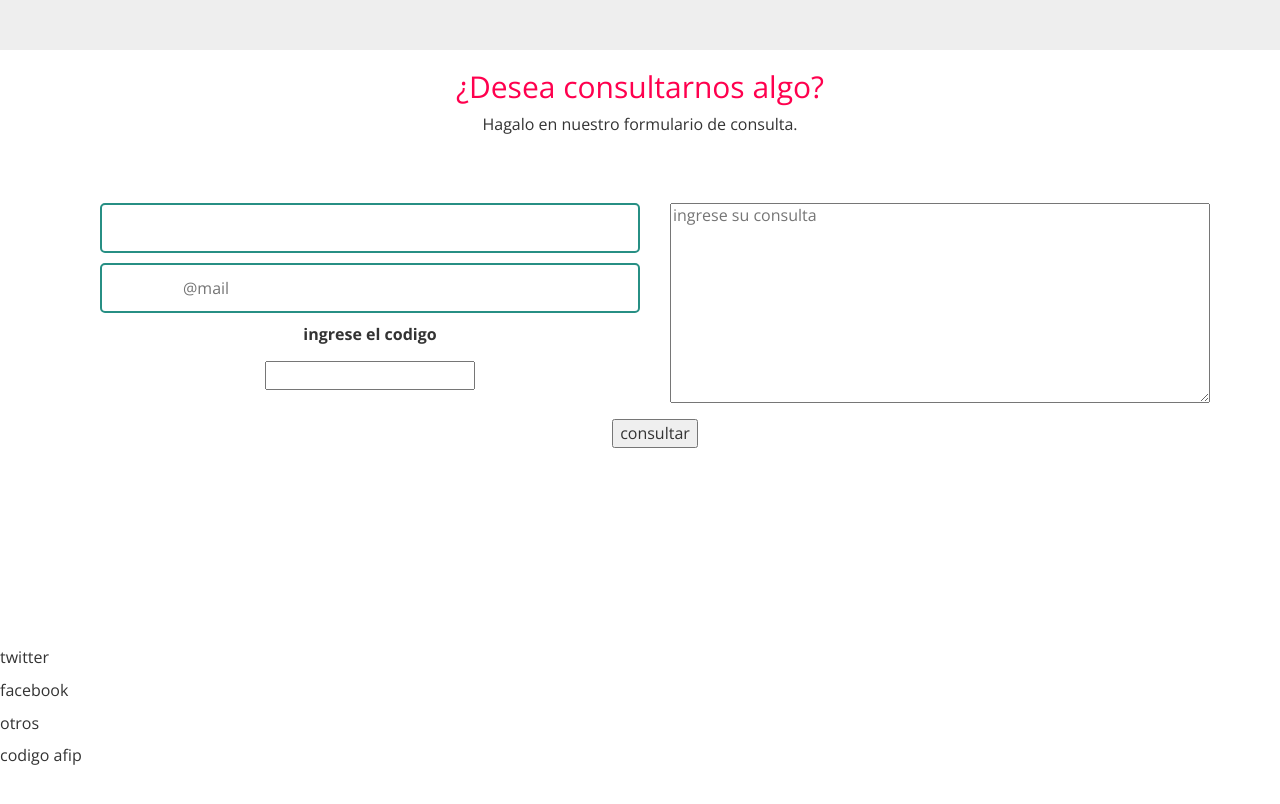
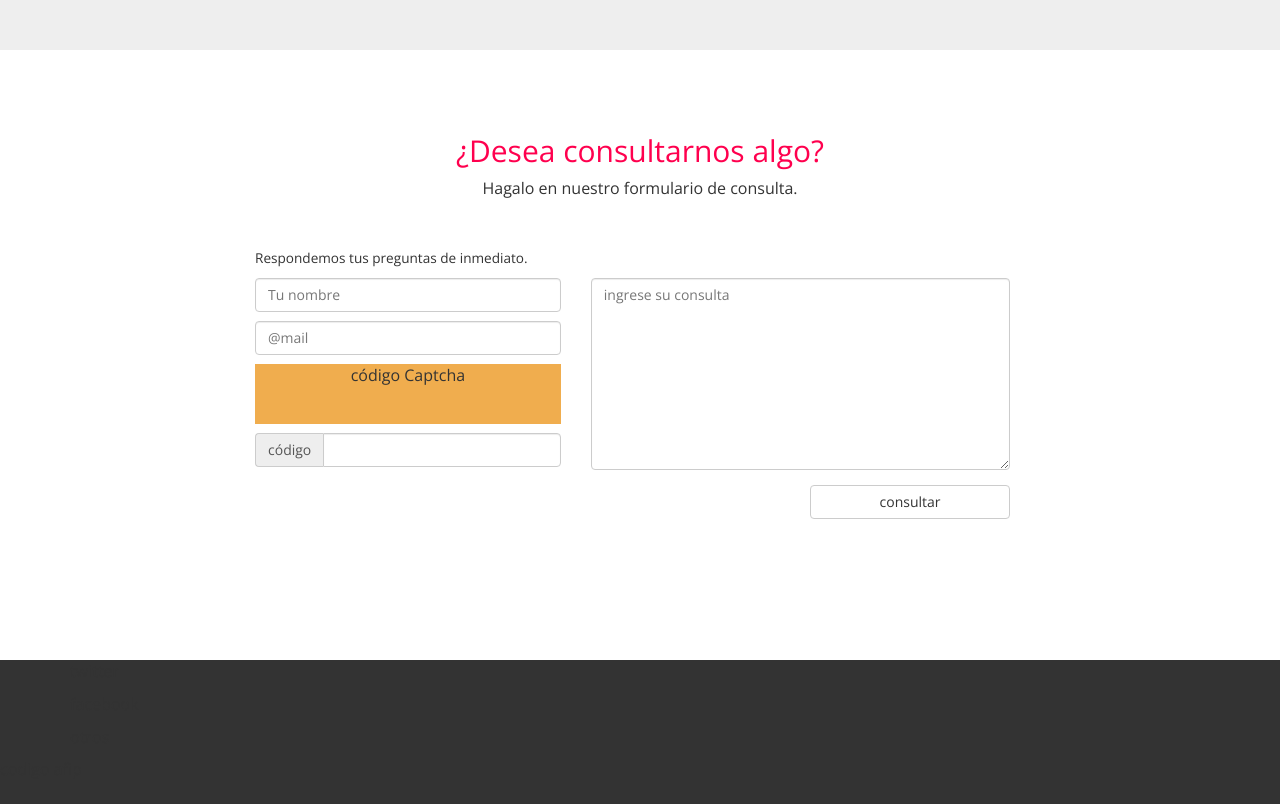
Before and after one commit to plaurino/BarcelonaDigitalLanding, a plain HTML site: page index.html in a window 1280 px wide. Shown: the part 2333-3137 px from the top of the page. Before the commit the page ends 3110 px from the top, so only its background shows below. Drawn offline with nearby package versions, Linux system fonts and the light colour scheme.

Commit message:
change from styles. add color footer without social

```diff
--- a/index.html
+++ b/index.html
@@ -76,7 +76,7 @@
 		<div class="container options">
 			<div class="row">
 				<div class="col-md-4 text-options">
-					<h2>Suscribase</h2>
+					<h2>Suscríbase</h2>
 					<p>Suscribiéndose a BarcelonaDigital tendrá, antes que nadie, cada nuevo número de Revista Barcelona en cualquiera de sus dispositivos digitales. Sólo le hace falta conexión a Internet (y pagar el abono).</p>
 					<p class="bold">¿Qué espera para entrar al fabuloso mundo de BarcelonaDigital?</p>
 					 <button class="btn btn-primary desktop">Suscribirme</button>
@@ -150,26 +150,30 @@
 		<div class="container">
 			<h2>¿Desea consultarnos algo?</h2>
 			<p>Hagalo en nuestro formulario de consulta.</p>
-			<div class="container">
+			<div class="container max-w">
 				<div class="row">
-					<form class="contact" action="contact">
-						<div class="col-md-6 dates">
-							<p><input type="text" name="nombre" placeholder"su nombre" class="personal-dates" required ></p>
-							<p><input type="email" name="email" placeholder="@mail" class="personal-dates" required></p>
-							<p><label for="catcha">ingrese el codigo</label></p>
-							<p><input type="text" name="capcha" required></p>
+					<form class="contact" action="contact" role="form">
+						<p class="small text-left">Respondemos tus preguntas de inmediato.</p>
+						<div class="form-group col-md-5 personal-input">
+							<input type="text" name="nombre" placeholder="Tu nombre" class="form-control input" required >
+							<input type="email" name="email" placeholder="@mail" class="form-control input" required>
+							<div class="captcha-fail input">código Captcha</div>
+							<div class="input-group">
+								<div class="input-group-addon">código</div>
+								<input type="text" name="captcha" class="form-control" required>
+							</div>
 						</div>
-						<div class="col-md-6">
-							<p><textarea type="text" name="body" placeholder="ingrese su consulta" class="consulta" required></textarea></p>
+						<div class="form-group col-md-7">
+							<textarea type="text" name="body" placeholder="ingrese su consulta" class="form-control text-area" required></textarea>
 						</div>
-						<input type="submit" class="submit" value="consultar" class="send">
+						<div class="col-md-12"><input type="submit" value="consultar" class="btn btn-default send"></div>
 					</form>
 				</div>
 			</div>
 		</div>
 	</footer>
-	<footer>
-		<div class="social">
+	<footer class="social">
+		<div class="container">
 			<p>twitter</p>
 			<p>facebook</p>
 			<p>otros</p>
--- a/less/main.less
+++ b/less/main.less
@@ -1,4 +1,5 @@
-/*VARIABLES*/
+// VARIABLES
+
 @gray-darker:            lighten(#000, 13.5%); // #222
 @gray-dark:              lighten(#000, 20%);   // #333
 @gray:                   lighten(#000, 33.5%); // #555
@@ -22,7 +23,6 @@
 @color-compra: 					darken(@color-precio, 5%);
 @border-compra: 				#bababa;
 @back-magenta-hover: 		rgba(255,5,82,0.2);
-/*@back-btn-compra: 		"../images/bd_sprite_pagos.svg";*/
 
 /*GENERAL STYLES*/
 
@@ -445,27 +445,57 @@ h6 {
 
 .contact-us {
 	text-align: center;
+	padding-top: 5%;
+
+	.max-w {
+		max-width: 800px;
+	}
 
 	.contact {
 		padding-top: 5%;
-		height: 500px;
+		height: 450px;
 
-		.personal-dates {
-			width: 100%;
-			padding-left: 15%;
-			height: 50px;
-			border: 2px solid @cyan-header;
-			border-radius: 5px;
+		.personal-input {
+			padding-left: 0;
 		}
 
-		.consulta {
+		.input {
+			margin-bottom: 3%;
+		}
+
+		.captcha-fail {
 			width: 100%;
-			height: 200px;
-			padding-top: 0;
+			height: 60px;
+			background-color: @brand-warning;
+		}
+
+		.captcha {
+			display: inline-block;
+			font-size: 12px;
+			font-weight: 300;
+			text-align: left;
+		}
+
+		.text-area {
+			height: 192px;
 		}
 
 		.send {
 			float: right;
+			width: 200px;
+
+			&:hover,
+			&:focus,
+			&:active {
+				background-color: @cyan-header;
+				color: white;
+			}
 		}
 	}
 }
+
+/*FOOTER*/
+.social {
+	background-color: @gray-dark;
+	height: 200px;
+}
```
Also changed, not shown: css/main.css.
